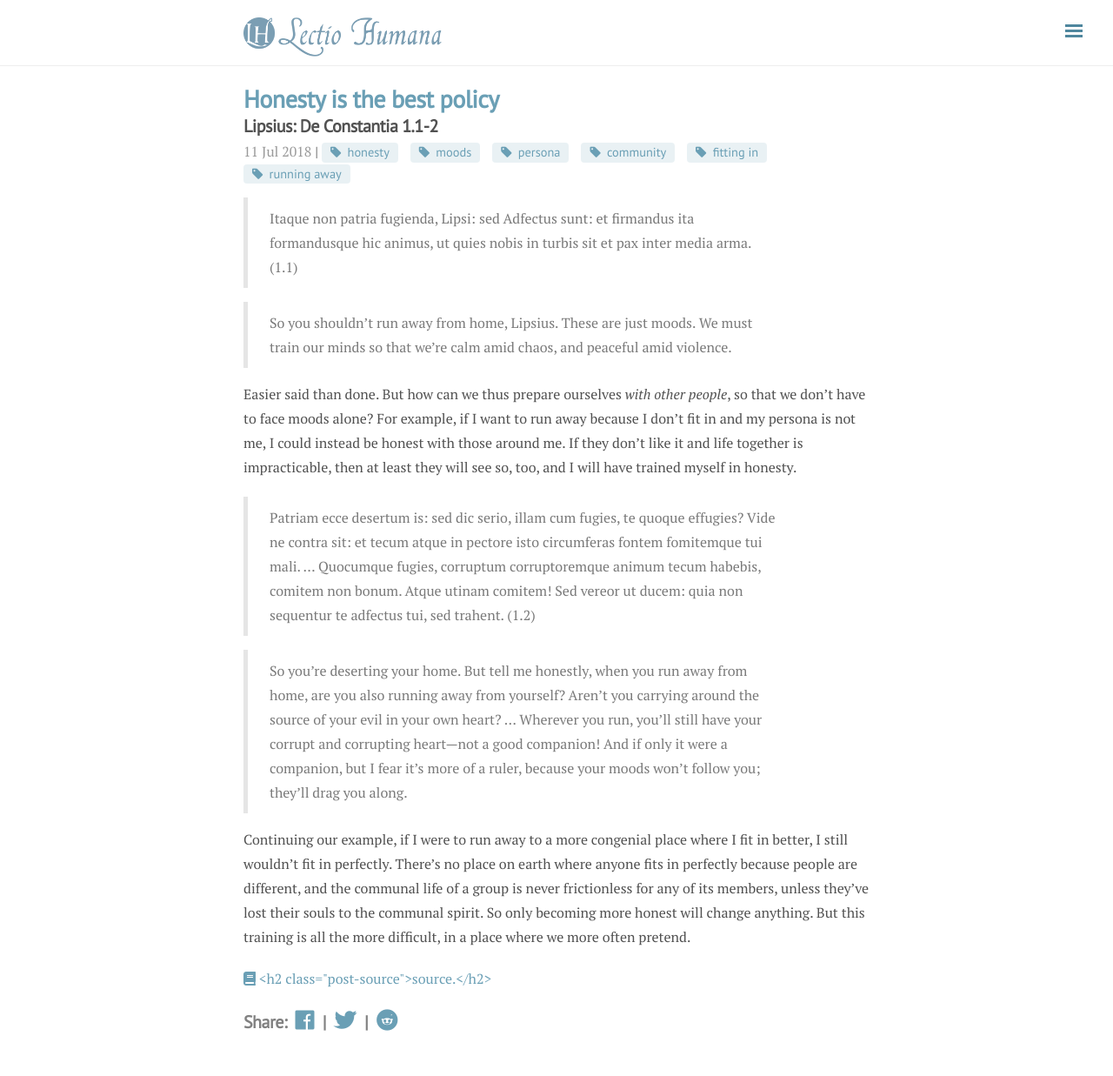
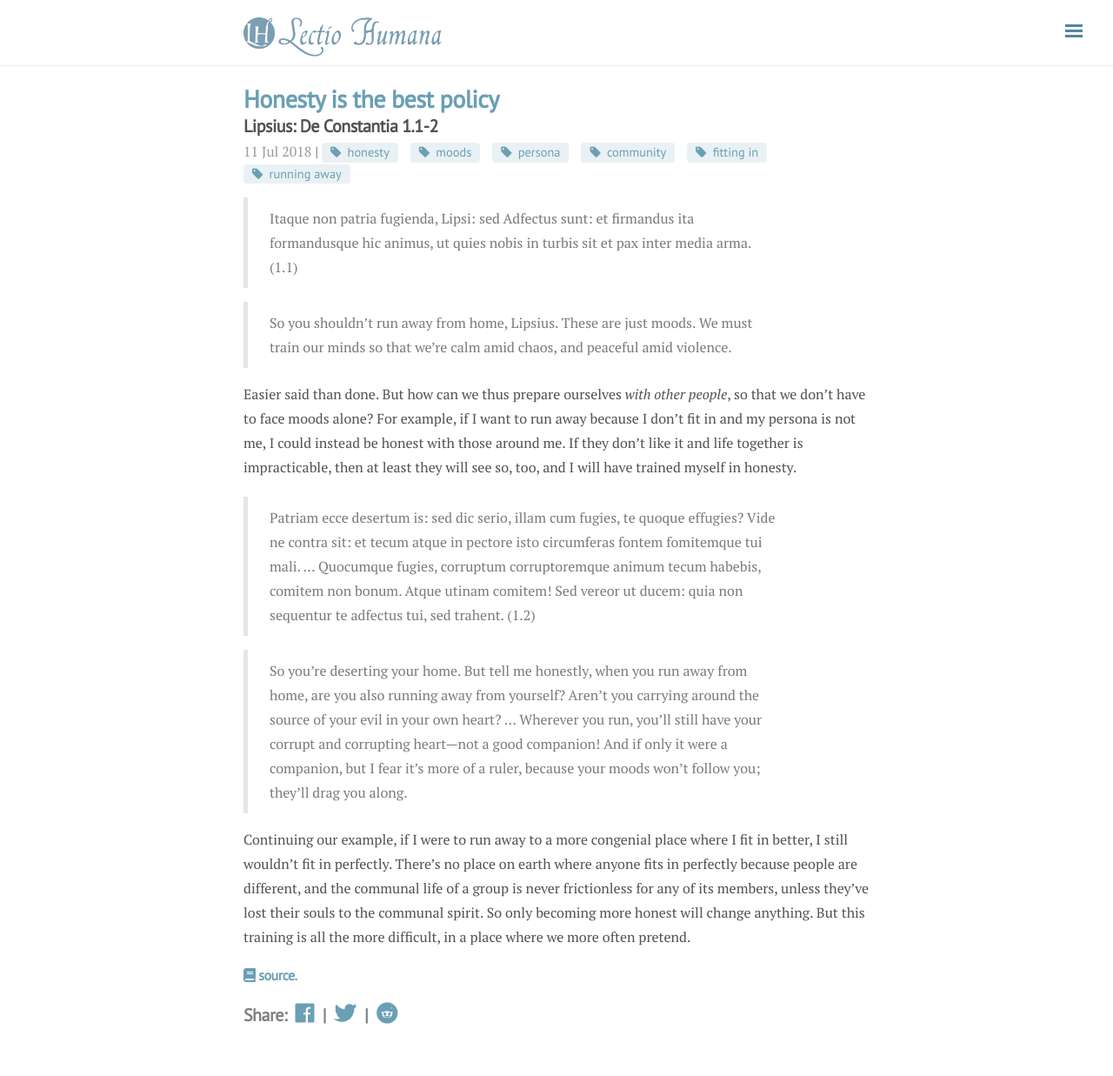
Before and after one commit to fpsvogel/lectiohumana, a Jekyll site: the page built from _posts/2018-07-11-Lipsius-Constantia-1.md, in a window 1280 px wide. Shown: the whole page at 87% size. Built offline with Jekyll 4.4.1, drawn with Linux system fonts in a browser that asks for light colours; nearby versions of some CDN libraries.

Commit message:
source line v3

```diff
--- a/_posts/2018-07-11-Lipsius-Constantia-1.md
+++ b/_posts/2018-07-11-Lipsius-Constantia-1.md
@@ -21,4 +21,4 @@ Easier said than done. But how can we thus prepare ourselves *with other people*
 
 Continuing our example, if I were to run away to a more congenial place where I fit in better, I still wouldn't fit in perfectly. There's no place on earth where anyone fits in perfectly because people are different, and the communal life of a group is never frictionless for any of its members, unless they've lost their souls to the communal spirit. So only becoming more honest will change anything. But this training is all the more difficult, in a place where we more often pretend.
 
-<a href="https://books.google.com/books?id=ZmpSAAAAcAAJ&pg=PA2"><i class="fas fa-book" aria-hidden="true"></i> <h2 class="post-source">source.</h2></a>
+<h2 class="post-source"><a href="https://books.google.com/books?id=ZmpSAAAAcAAJ&pg=PA2"><i class="fas fa-book" aria-hidden="true"></i> source.</a></h2>
```
